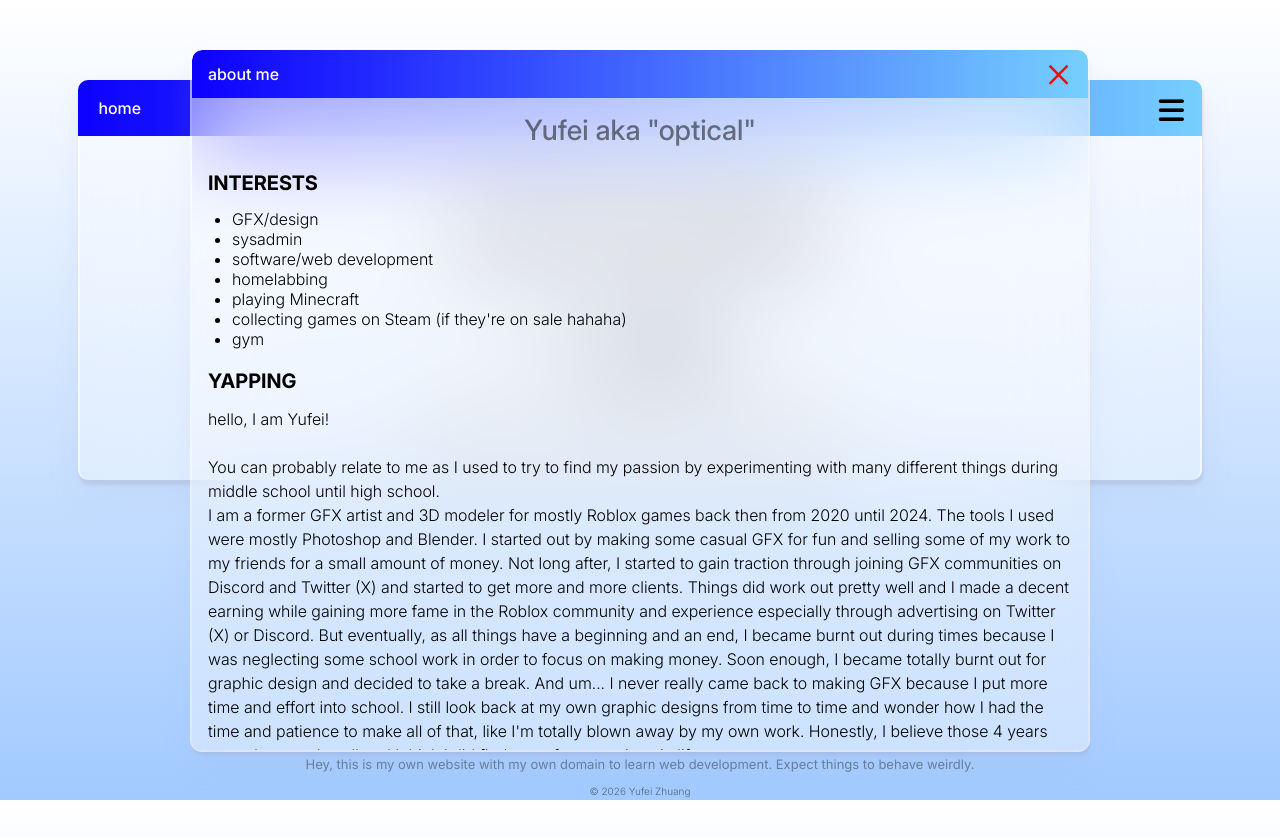
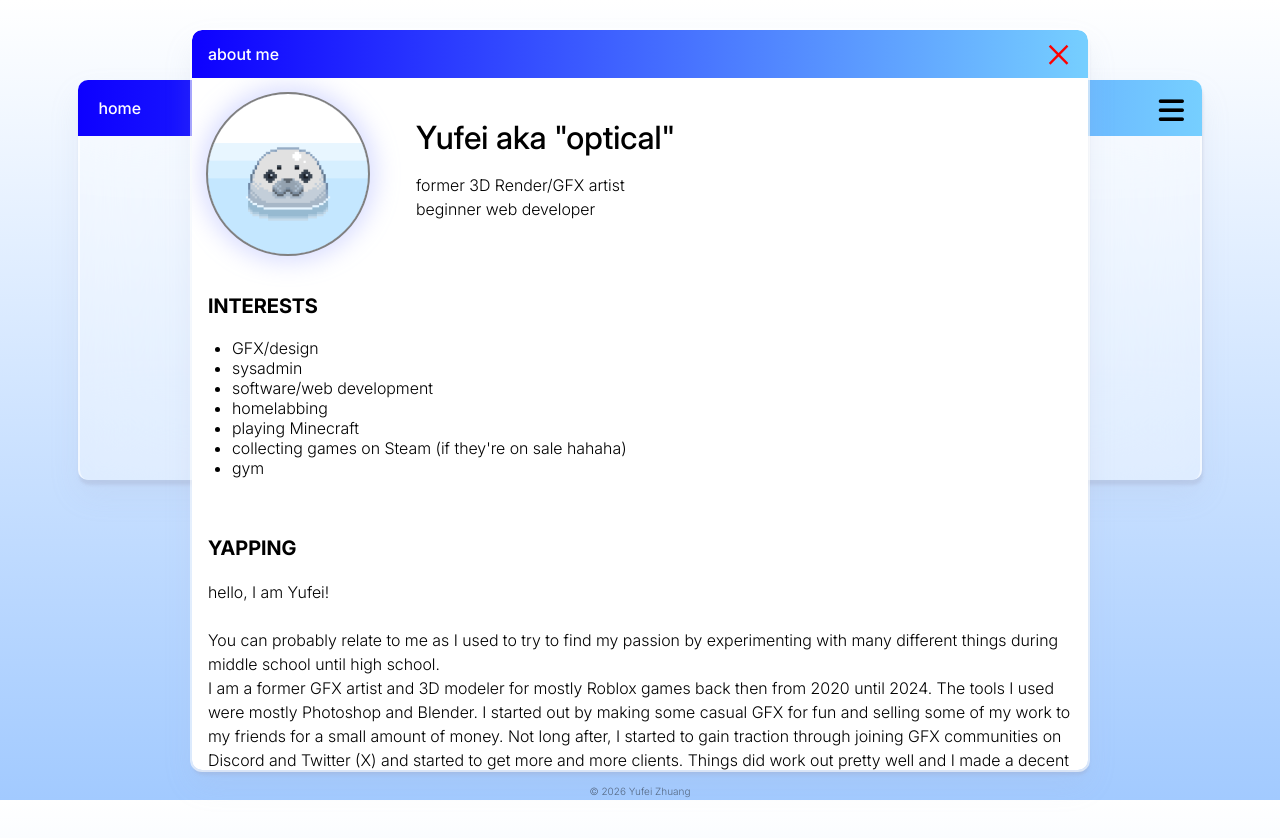
Before and after one commit to Opticai1/website_v1.2, a plain HTML site: page index.html in a window 1280 px wide. Both pictures are taken after a click on the button "about". Drawn offline with Linux system fonts and the light colour scheme.

Commit message:
profile header

```diff
--- a/css/modal.css
+++ b/css/modal.css
@@ -4,46 +4,98 @@
   z-index: 100;
   width: 70vw;
   max-width: 60rem;
-  max-height: calc(100vh - 100px);
+  max-height: calc(100vh - 60px);
   position: fixed;
   top: 50%;
   left: 50%;
   transform: translate(-50%, -50%);
-  display: none;
   margin-bottom: 25vh;
-  background: rgba(255, 255, 255, 0.4);
+  background: rgba(255, 255, 255, 1);
   backdrop-filter: blur(50px);
   border-radius: 10px;
   overflow-y: auto;
   outline: 2px solid rgba(255, 255, 255, 0.6);
   box-shadow: 1px 5px 3px rgba(154, 160, 185, 0.26), 0 15px 30px rgba(166, 173, 201, 0.134);
+  display: none;
 
   @media (max-width: 768px) {
     width: 100%;
     margin-top: 2rem;
+
   }
+}
+
+.about_header{
+  display: flex;
+  justify-content: left;
+  align-items: center;
+
+  @media (max-width: 768px) {
+    flex-direction: column;
+    justify-content: center;
+    align-items: center;
+  }
+}
+
+.about_header p{
+  line-height: 0.5rem;
+}
+
+.about_header h2{
+  color: black;
+  font-size: 2rem;
+}
+
+.about_info {
+  margin-left: 2rem;
+
+  @media (max-width: 768px){
+    margin: 0;
+    text-align: center;
+  }
+}
+
+.circle {
+  height: 10rem;
+  width: 10rem;
+  background-color:dimgray;
+  border-radius: 50%;
+  display: inline-block;
+  margin: 1rem;
+  overflow: hidden;
+  outline: solid 2px gray;
+  box-shadow: 0px 0px 24px 7px rgb(156, 164, 255, 0.4);
 
 }
 
-.about_modal_content li {
+.circle img {
+  width: 100%;
+  height: 100%;
+  object-fit: cover;
+  object-position: center;
+  transform: scale(1.5);
+
+}
+
+.about_container li {
   font-family: 'Inter';
   line-height: 1.25rem;
   font-weight: 300;
 }
 
-.about_modal_content h2 {
+.about_container h2 {
   margin-top: 1rem;
   font-size: 1.75rem;
   color: black;
 }
 
-.about_modal_content p{
+.about_container p{
   margin-left: 1rem;
   margin-right: 1rem;
 }
 
-.about_modal_content h3 {
-  margin-bottom: -1.25rem;
+.about_container h3 {
+  margin-top: 1.5rem;
   margin-left: 1rem;
   font-family: 'Inter';
   font-size: 1.25rem;
@@ -86,4 +138,12 @@
 
 /*work modal*/
 
+.work_modal_content {
+  margin: 1rem;
+}
+
 /*contact modal*/
+
+.contact_modal_content {
+  margin: 1rem;
+}
--- a/css/style.css
+++ b/css/style.css
@@ -14,6 +14,7 @@ body {
   align-items: center;
   -ms-overflow-style: none;  /* IE and Edge */
   scrollbar-width: none;  /* Firefox */
+  overflow: hidden;
 }
 
 body::-webkit-scrollbar {
@@ -44,7 +45,7 @@ h1 {
 }
 h2 {
   font-family: 'Inter';
-  opacity: 0.5;
+  opacity: 1;
   font-weight: 500;
   font-size: 24px;
   line-height: 118%;
@@ -64,6 +65,7 @@ p {
 
 /*Glass Effect is scrapped but its actually just the box card thing*/
 .GlassContainer {
+    z-index: 1;
     flex: 1;
     width: 90vw;
     max-width: 70rem;
@@ -84,6 +86,7 @@ p {
     @media (max-width: 768px) {
       width: 90vw;
       max-width: 80vw;
+      margin: 0;
 
     }
 }
@@ -229,6 +232,7 @@ p {
 }
 
 footer {
+  z-index: 2;
   position: fixed;
   bottom: 0;
   width: 100%;
@@ -247,11 +251,3 @@ footer span {
   opacity: 0.5;
   margin-bottom: 0.2rem;
 }
-
-.shortfooter{
-  font-family: 'Inter';
-  font-weight: 400;
-  font-size: small;
-  padding: 10px;
-  opacity: 0.4;
-}
--- a/index.html
+++ b/index.html
@@ -46,11 +46,19 @@
       <p>about me</p>
       <span onClick="document.getElementById('id01').style.display='none'" class="about_close">&times;</span>
     </div>
+    <div class="about_header">
+      <div class="circle">
+        <img src="assets/images/sealprofile.GIF" alt="profile">
+      </div>
+      <div class="about_info">
+        <h2>Yufei aka "optical"</h2>
+        <p>former 3D Render/GFX artist</p>
+        <p>beginner web developer</p>
+      </div>
+    </div>
   <div class="about_modal_content">
     <div class="about_container">
-
-      <h2>Yufei aka "optical"</h2>
-      <h3>INTERESTS</h3> <br>
+      <h3>INTERESTS</h3>
       <ul>
         <li>GFX/design</li>
         <li>sysadmin</li>
@@ -60,7 +68,8 @@
         <li>collecting games on Steam (if they're on sale hahaha)</li>
         <li>gym</li>
       </ul>
-      <h3>YAPPING</h3> <br>
+      <br>
+      <h3>YAPPING</h3>
       <p>hello, I am Yufei! <br><br>
         You can probably relate to me as I used to try to find my passion by experimenting with many different things during middle school until high school. <br>
         I am a former GFX artist and 3D modeler for mostly Roblox games back then from 2020 until 2024. The tools I used were mostly Photoshop and Blender. I started out by making some casual GFX for fun and selling some of my work to my friends for a small amount of money.
@@ -107,8 +116,6 @@
   </div>
 
     <footer>
-      <span class="shortfooter">Hey, this is my own website with my own domain to learn web
-     development. Expect things to behave weirdly.</span>
       <span>© 2026 Yufei Zhuang</span>
     </footer>
 
```
Also changed, not shown: assets/images/Default_pfp.svg (added), assets/images/sealprofile.GIF (added).
